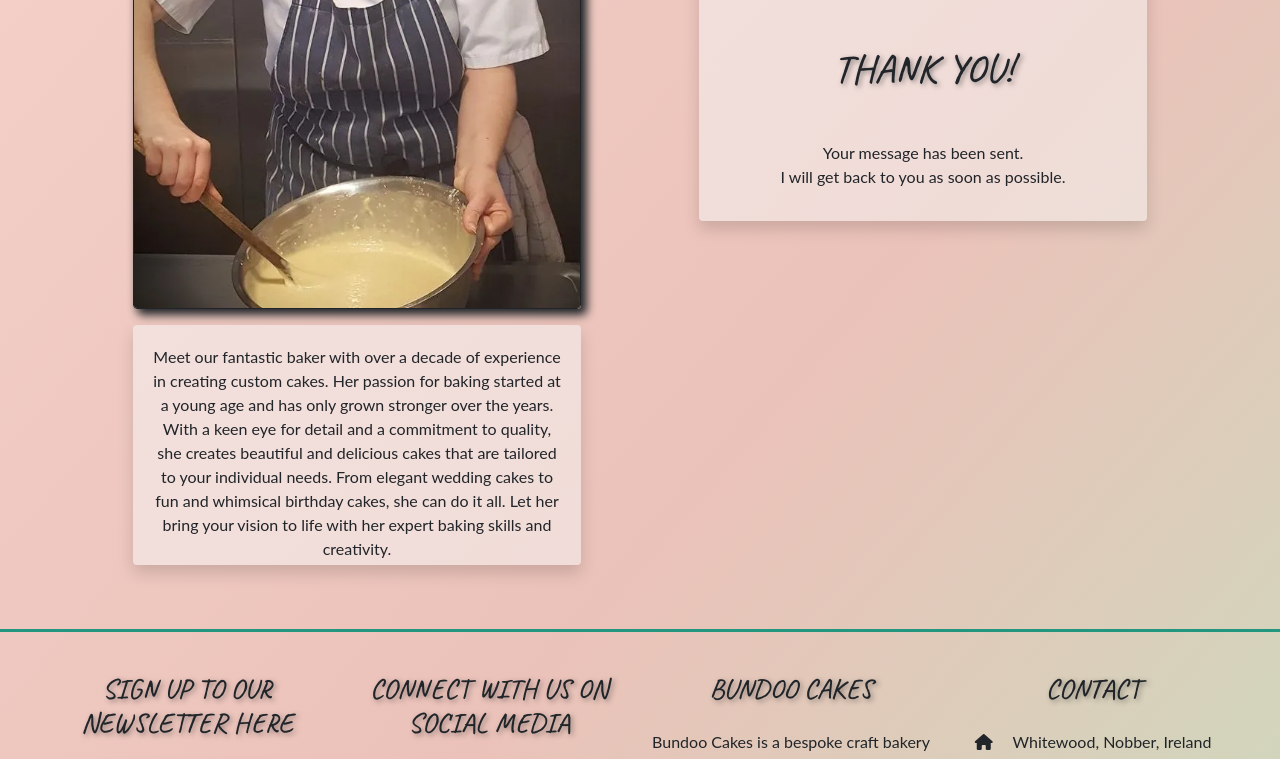
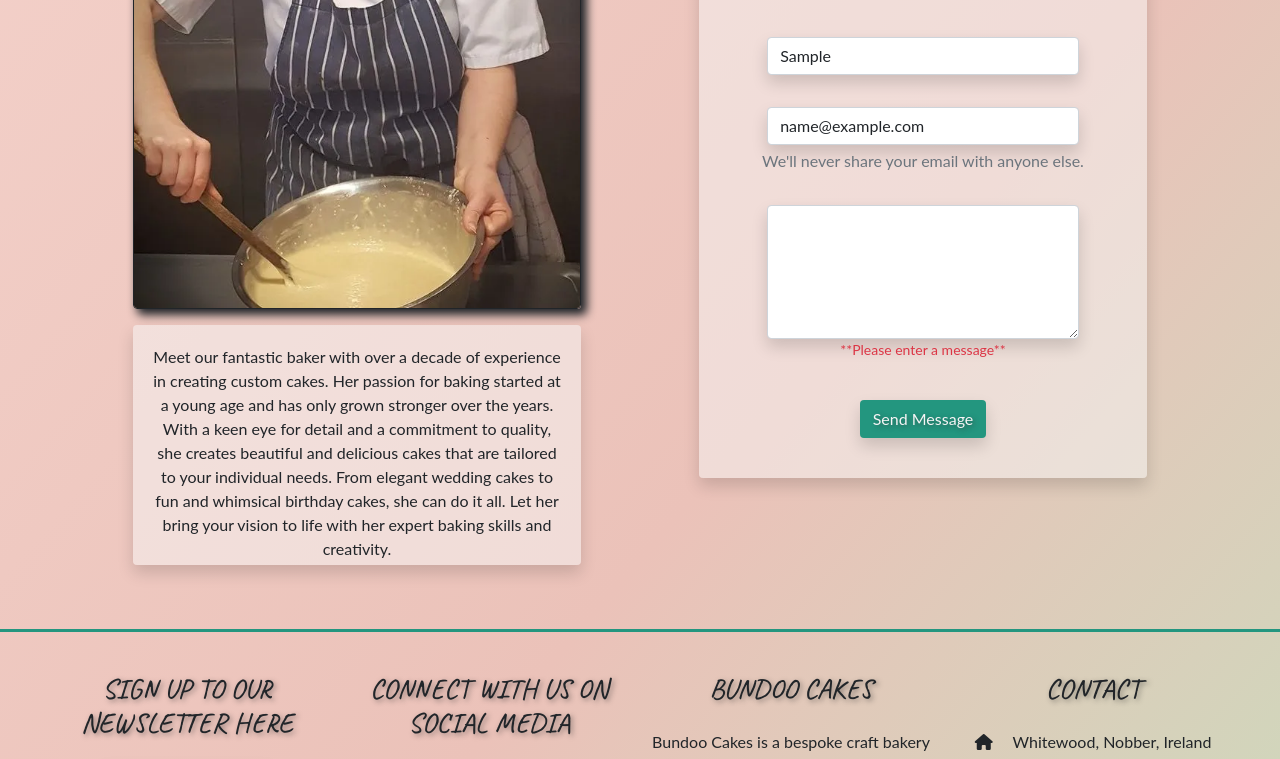
Before and after one commit to KSheridan86/BundooCakes, a plain HTML site: page baker/index.html in a window 1280 px wide. Both pictures are taken after typing "Sample", "name@example.com" into the empty fields and a click on the button "Send Message". Shown: the part 440-1199 px from the top of the page. Drawn offline with nearby package versions, Linux system fonts and the light colour scheme; a web font is replaced by a local one.

Commit message:
form validation updated

```diff
--- a/baker/index.html
+++ b/baker/index.html
@@ -139,7 +139,7 @@
                             <div class="mb-4">
                                 <label for="message"></label>
                                 <textarea class="form-control text-muted shadow m-auto" id="message" name="message"
-                                    rows="5" placeholder="Enter your message..." required>
+                                    rows="5" required>
                             </textarea>
                                 <small class="text-danger" id="msgError">**Please enter a message**</small>
 
--- a/emailjs.js
+++ b/emailjs.js
@@ -42,6 +42,7 @@ function validateForm() {
     } else {
         nameError.style.display = 'none';
     }
+
     if (email == null || email == "") {
         emailError.style.display = 'block';
         return false
@@ -54,9 +55,11 @@ function validateForm() {
     } else {
         emailError.style.display = 'none';
     }
-    if (message == null || message == "") {
+
+    if (message == null || message == "" || message.length < 1 || message.value == undefined) {
         msgError.style.display = 'block';
         return false
+
     } else {
         msgError.style.display = 'none';
         return true
```
